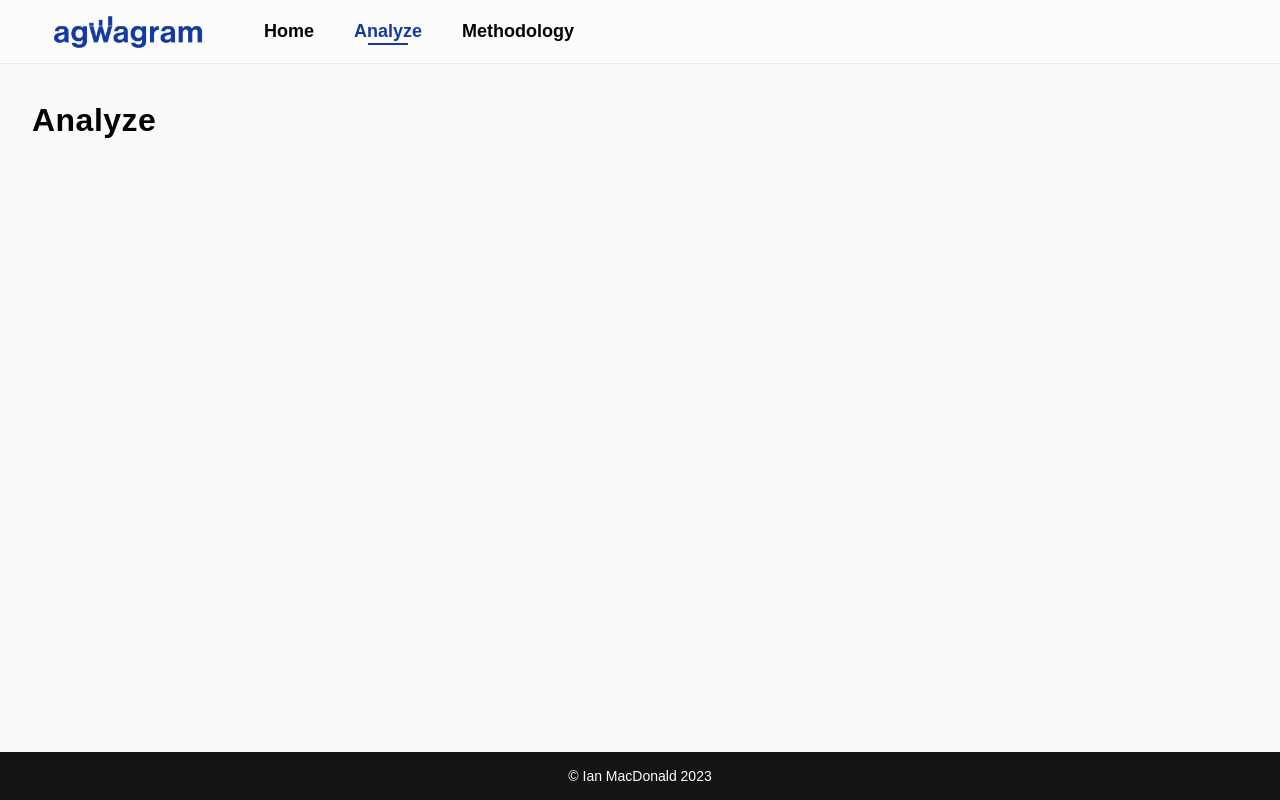
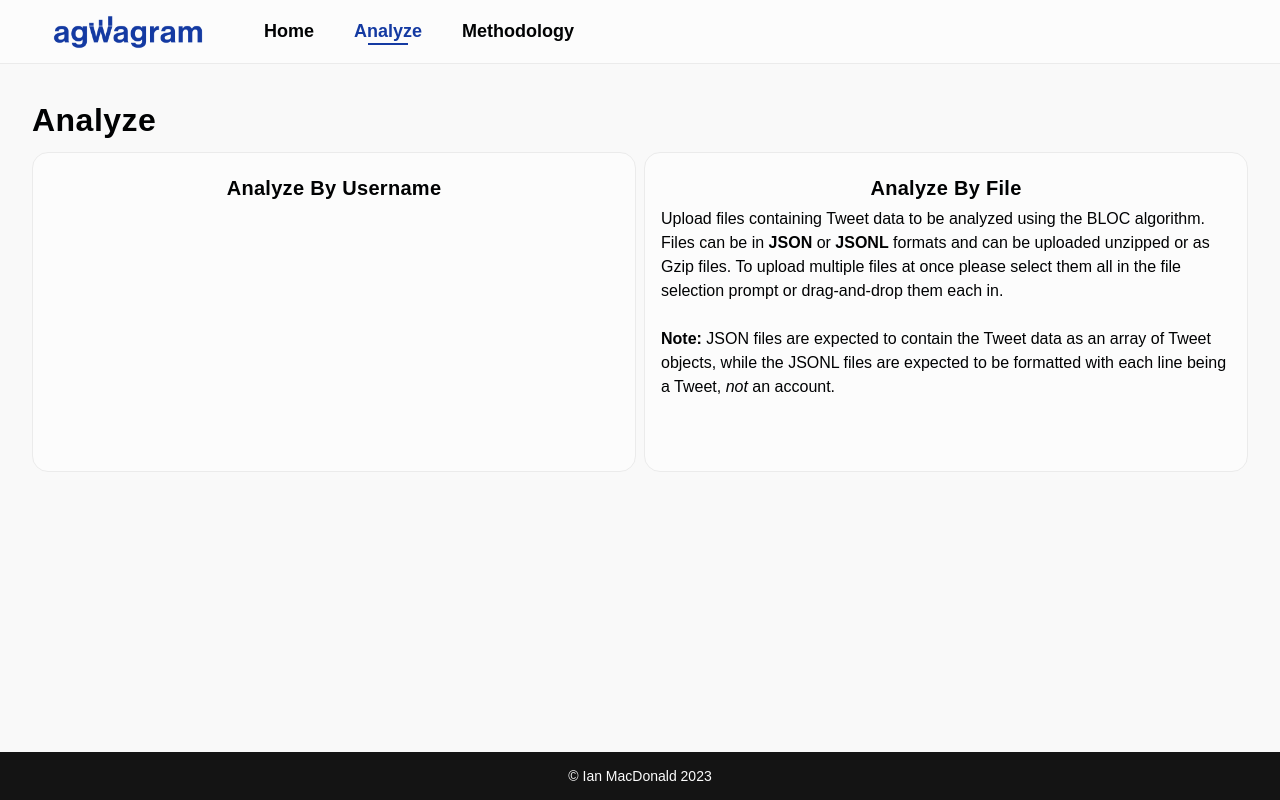
Before and after one commit to immacdonald/agwagram, a React (Vite) app in the folder agwagram/: page /analyze in a window 1280 px wide. Built offline with nearby package versions, Linux system fonts and the light colour scheme; a web font is replaced by a local one.

Commit message:
Migrated outline of merged Analyze page

```diff
--- a/agwagram/index.html
+++ b/agwagram/index.html
@@ -22,7 +22,7 @@
         </script>
     </head>
     <body>
-        <div id="root"></div>
+        <div id="root" style="height: 100%"></div>
         <script type="module" src="/src/index.tsx"></script>
     </body>
 </html>
--- a/agwagram/src/App.module.scss
+++ b/agwagram/src/App.module.scss
@@ -2,18 +2,18 @@
 
 .app {
     width: 100vw;
-    height: 100vh;
+    min-height: 100%;
     display: flex;
     flex-direction: column;
     align-items: center;
 }
 
 .content {
-    height: calc(100% - $headerHeight - $footerHeight);
+    min-height: #{calc(100% - $headerHeight - $footerHeight)};
     width: 100%;
+    flex: 1 0 auto;
     display: flex;
     justify-content: center;
-    overflow-y: auto;
 
     > div {
         @extend .full;
--- a/agwagram/src/components/Footer.module.scss
+++ b/agwagram/src/components/Footer.module.scss
@@ -4,6 +4,7 @@
     width: 100%;
     height: $footerHeight;
     display: flex;
+    flex-shrink: 0;
     justify-content: center;
     background-color: var(--c-bg-neutral-dark);
     border-top: 1px solid var(--c-border-light);
--- a/agwagram/src/index.module.scss
+++ b/agwagram/src/index.module.scss
@@ -9,7 +9,7 @@
 *,
 *:before,
 *:after {
-    box-sizing: inherit;
+    box-sizing: border-box;
 }
 
 html {
@@ -38,7 +38,7 @@ html {
 
 body {
     width: 100vw;
-    height: 100vh;
+    height: 100%;
     font-family: 'proxima-nova', sans-serif;
     font-size: $mdFont;
     line-height: 1.5;
--- /dev/null
+++ b/agwagram/src/pages/Analyze.module.scss
@@ -0,0 +1,33 @@
+@use '../styles' as *;
+
+.content {
+    display: flex;
+    flex-direction: column;
+}
+
+.columns {
+    display: flex;
+    height: 100%;
+
+    > div {
+        width: 50%;
+        min-height: 320px;
+        height: fit-content;
+        padding: $md;
+        border-radius: $mdRadius;
+        border: 1px solid var(--c-b-neutral);
+        background-color: var(--c-bg-neutral-light);
+
+        &:not(:last-of-type) {
+            margin-right: $xs;
+        }
+
+        &:not(:first-of-type) {
+            margin-left: $xs;
+        }
+
+        > h3 {
+            text-align: center;
+        }
+    }
+}
--- a/agwagram/src/pages/Analyze.tsx
+++ b/agwagram/src/pages/Analyze.tsx
@@ -1,7 +1,27 @@
+import style from './Analyze.module.scss';
+
 function Analyze() {
     return (
-        <div>
+        <div className={style.content}>
             <h1>Analyze</h1>
+            <div className={style.columns}>
+                <div>
+                    <h3>Analyze By Username</h3>
+                </div>
+                <div>
+                    <h3>Analyze By File</h3>
+                    <div>
+                        Upload files containing Tweet data to be analyzed using the BLOC algorithm.
+                        Files can be in <strong>JSON</strong> or <strong>JSONL</strong> formats and can be uploaded unzipped or as Gzip files.
+                        To upload multiple files at once please select them all in the file selection prompt
+                        or drag-and-drop them each in.
+                    </div>
+                    <br />
+                    <div>
+                        <strong>Note:</strong> JSON files are expected to contain the Tweet data as an array of Tweet objects, while the JSONL files are expected to be formatted with each line being a Tweet, <em>not</em> an account.
+                    </div>
+                </div>
+            </div>
         </div>
     );
 }
--- a/agwagram/src/styles/_format.scss
+++ b/agwagram/src/styles/_format.scss
@@ -13,3 +13,8 @@ $xxl: 48px;
 $smFont: 14px;
 $mdFont: 16px;
 $lgFont: 18px;
+
+// Border radius
+$smRadius: 8px;
+$mdRadius: 16px;
+$lgRadius: 32px;
--- a/agwagram/src/styles/base/_color.scss
+++ b/agwagram/src/styles/base/_color.scss
@@ -8,7 +8,7 @@ $primary: #143aa2;
     --c-grey-1: rgb(252, 252, 252);
     --c-grey-2: rgb(249, 249, 249);
     --c-grey-3: rgb(235, 235, 235);
-    //--c-grey-4: rgb(163, 163, 163);
+    --c-grey-4: rgb(221, 221, 221);
     //--c-grey-5: rgb(122, 122, 122);
     //--c-grey-6: rgb(82, 82, 82);
     //--c-grey-7: rgb(61, 61, 61);
@@ -35,7 +35,7 @@ $primary: #143aa2;
     // Background
     --c-bg-neutral-light: var(--c-grey-1);
     --c-bg-neutral: var(--c-grey-2);
-    --c-bg-neutral-dim: var(--c-grey-3);
+    --c-bg-neutral-dim: var(--c-grey-4);
     --c-bg-neutral-dark: var(--c-grey-10);
 
 	//--c-background-primary: #000000;
```
Also changed, not shown: agwagram/src/pages/Methodology.tsx (line endings or trailing spaces).
